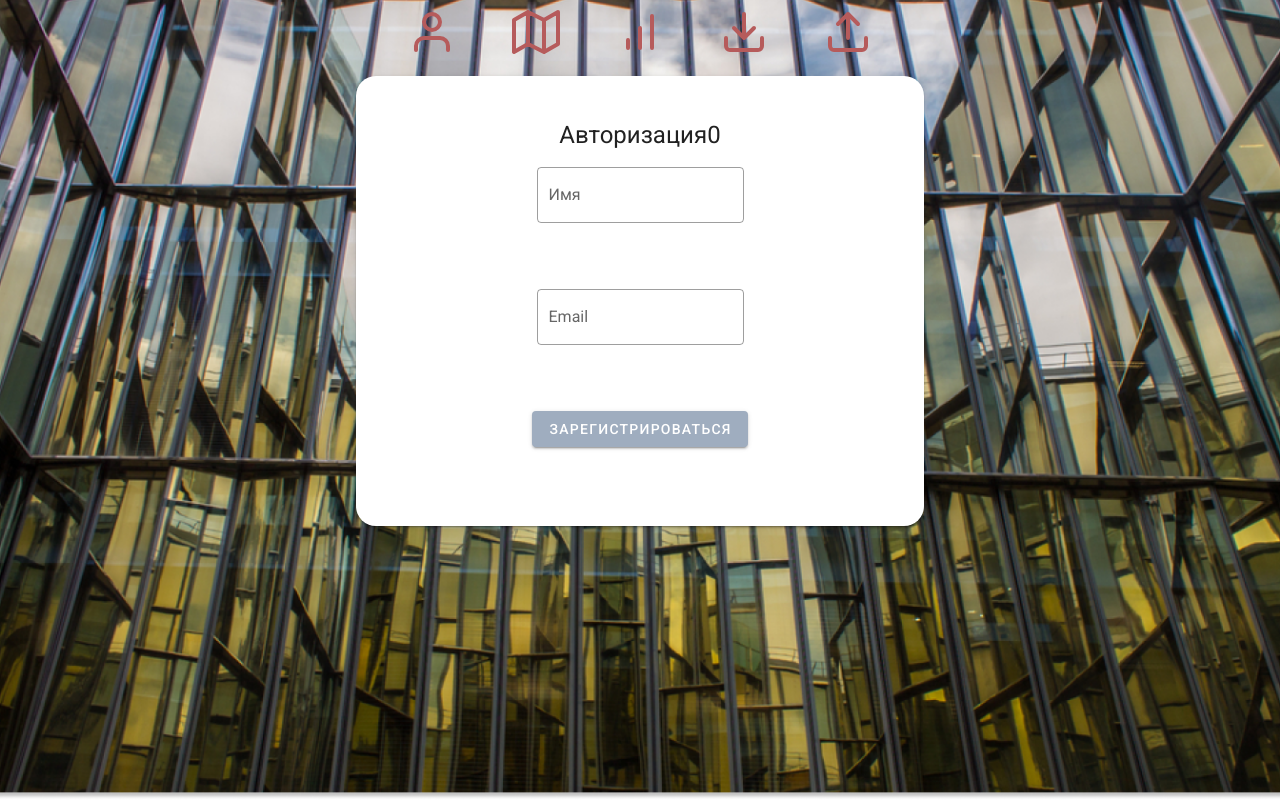
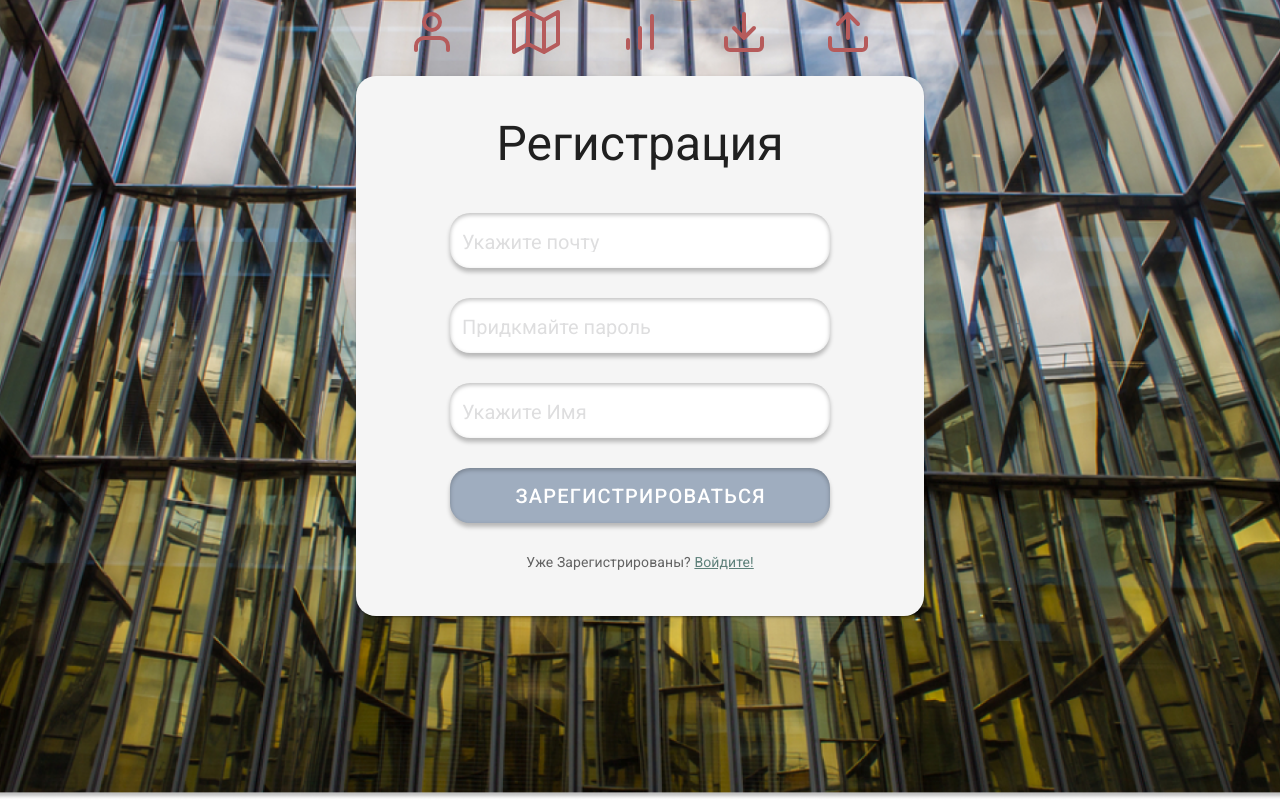
Before and after one commit to moevm/nosql2h24-spb, a Nuxt app in the folder frontend/: page /signup in a window 1280 px wide. Built offline with nearby package versions, Linux system fonts and the light colour scheme.

Commit message:
signup page add

```diff
--- /dev/null
+++ b/frontend/components/Btn.vue
@@ -0,0 +1,31 @@
+<template>
+    <v-btn
+        color="accent"
+        class="btn"
+    >
+        {{ label }}
+    </v-btn>
+</template>
+
+<script>
+    export default {
+        props: {
+        label: {
+            type: String,
+            required: true
+        }
+        }
+    }
+</script>
+
+<style>
+    .btn {
+        height: 55px !important;
+        border-radius: 20px;
+        width: 380px;
+        box-shadow: inset 0 2px 4px 0 rgba(0, 0, 0, 0.25), 0 4px 4px 0 rgba(0, 0, 0, 0.25);
+        .v-btn__content {
+            font-size: 20px;
+        }
+    }
+</style>
--- a/frontend/components/IconBarChart.vue
+++ /dev/null
@@ -1,24 +0,0 @@
-<template>
-  <img src="~/assets/icons/bar-chart.svg" alt="User" />
-</template>
-
-<!-- <style>
-.vuetify-logo {
-  height: 180px;
-  width: 180px;
-  transform: rotateY(560deg);
-  animation: turn 3.5s ease-out forwards 1s;
-}
-
-@keyframes turn {
-  100% {
-    transform: rotateY(0deg);
-  }
-}
-</style> -->
-
-<script>
-export default {
-  name: 'icon-user',
-};
-</script>
--- a/frontend/components/IconDownload.vue
+++ /dev/null
@@ -1,24 +0,0 @@
-<template>
-  <img src="~/assets/icons/download.svg" alt="User" />
-</template>
-
-<!-- <style>
-.vuetify-logo {
-  height: 180px;
-  width: 180px;
-  transform: rotateY(560deg);
-  animation: turn 3.5s ease-out forwards 1s;
-}
-
-@keyframes turn {
-  100% {
-    transform: rotateY(0deg);
-  }
-}
-</style> -->
-
-<script>
-export default {
-  name: 'icon-user',
-};
-</script>
--- a/frontend/components/IconMap.vue
+++ /dev/null
@@ -1,24 +0,0 @@
-<template>
-  <img src="~/assets/icons/map.svg" alt="User" />
-</template>
-
-<!-- <style>
-.vuetify-logo {
-  height: 180px;
-  width: 180px;
-  transform: rotateY(560deg);
-  animation: turn 3.5s ease-out forwards 1s;
-}
-
-@keyframes turn {
-  100% {
-    transform: rotateY(0deg);
-  }
-}
-</style> -->
-
-<script>
-export default {
-  name: 'icon-user',
-};
-</script>
--- a/frontend/components/IconUser.vue
+++ /dev/null
@@ -1,24 +0,0 @@
-<template>
-  <img src="~/assets/icons/user.svg" alt="User" />
-</template>
-
-<!-- <style>
-.vuetify-logo {
-  height: 180px;
-  width: 180px;
-  transform: rotateY(560deg);
-  animation: turn 3.5s ease-out forwards 1s;
-}
-
-@keyframes turn {
-  100% {
-    transform: rotateY(0deg);
-  }
-}
-</style> -->
-
-<script>
-export default {
-  name: 'icon-user',
-};
-</script>
--- a/frontend/components/IconUserUpload.vue
+++ /dev/null
@@ -1,24 +0,0 @@
-<template>
-  <img src="~/assets/icons/upload.svg" alt="User" />
-</template>
-
-<!-- <style>
-.vuetify-logo {
-  height: 180px;
-  width: 180px;
-  transform: rotateY(560deg);
-  animation: turn 3.5s ease-out forwards 1s;
-}
-
-@keyframes turn {
-  100% {
-    transform: rotateY(0deg);
-  }
-}
-</style> -->
-
-<script>
-export default {
-  name: 'icon-user',
-};
-</script>
--- a/frontend/components/NuxtLogo.vue
+++ /dev/null
@@ -1,11 +0,0 @@
-<template>
-  <svg class="nuxt-logo" viewBox="0 0 45 30" fill="none" xmlns="http://www.w3.org/2000/svg">
-    <path d="M24.7203 29.704H41.1008C41.6211 29.7041 42.1322 29.5669 42.5828 29.3061C43.0334 29.0454 43.4075 28.6704 43.6675 28.2188C43.9275 27.7672 44.0643 27.2549 44.0641 26.7335C44.0639 26.2121 43.9266 25.6999 43.6662 25.2485L32.6655 6.15312C32.4055 5.70162 32.0315 5.32667 31.581 5.06598C31.1305 4.8053 30.6195 4.66805 30.0994 4.66805C29.5792 4.66805 29.0682 4.8053 28.6177 5.06598C28.1672 5.32667 27.7932 5.70162 27.5332 6.15312L24.7203 11.039L19.2208 1.48485C18.9606 1.03338 18.5864 0.658493 18.1358 0.397853C17.6852 0.137213 17.1741 0 16.6538 0C16.1336 0 15.6225 0.137213 15.1719 0.397853C14.7213 0.658493 14.3471 1.03338 14.0868 1.48485L0.397874 25.2485C0.137452 25.6999 0.000226653 26.2121 2.8053e-07 26.7335C-0.000226092 27.2549 0.136554 27.7672 0.396584 28.2188C0.656614 28.6704 1.03072 29.0454 1.48129 29.3061C1.93185 29.5669 2.44298 29.7041 2.96326 29.704H13.2456C17.3195 29.704 20.3239 27.9106 22.3912 24.4118L27.4102 15.7008L30.0986 11.039L38.1667 25.0422H27.4102L24.7203 29.704ZM13.0779 25.0374L5.9022 25.0358L16.6586 6.36589L22.0257 15.7008L18.4322 21.9401C17.0593 24.2103 15.4996 25.0374 13.0779 25.0374Z" fill="#00DC82" />
-  </svg>
-</template>
-
-<style>
-.nuxt-logo {
-  height: 180px;
-}
-</style>
--- /dev/null
+++ b/frontend/components/TextField.vue
@@ -0,0 +1,41 @@
+<template>
+    <v-text-field
+    :label="label"
+    solo
+    class="text-field"
+    elevation="4"
+    ></v-text-field>
+</template>
+
+<script>
+    export default {
+        props: {
+            label: {
+            type: String,
+            required: true
+            }
+        }
+    }
+</script>
+
+<style>
+    .text-field {
+        border-radius: 20px;
+        width: 380px;
+        box-shadow: none;
+        box-shadow: none;
+        /* padding: 0 0; */
+        background-color: transparent;
+    }
+    .text-field .v-label {
+        color: #DEDEDF;
+        font-size: 20px;
+    }
+    .text-field .v-input__slot {
+        height: 55px;
+        /* background: red !important; */
+        /* box-shadow: 0 4px 4px 0 rgba(0, 0, 0, 0.25) !important; */
+        box-shadow: 0 4px 4px 0 rgba(0, 0, 0, 0.25), inset 0 2px 4px 0 rgba(0, 0, 0, 0.25) !important;
+        border-radius: 20px;
+    }
+</style>
--- a/frontend/components/UserBtn.vue
+++ /dev/null
@@ -1,39 +0,0 @@
-<template>
-    <v-btn class="icon-btn">
-        <!-- <svg class="icon" viewBox="0 0 24 24" fill="currentColor">
-            <path d="M12 2L2 7l10 5 10-5-10-5zM2 17l10 5 10-5M2 12l10 5 10-5"></path>
-        </svg> -->
-        <svg class="icon" width="48" height="48" viewBox="0 0 48 48" fill="currentColor" xmlns="http://www.w3.org/2000/svg">
-            <path d="M40 42V38C40 35.8783 39.1571 33.8434 37.6569 32.3431C36.1566 30.8429 34.1217 30 32 30H16C13.8783 30 11.8434 30.8429 10.3431 32.3431C8.84285 33.8434 8 35.8783 8 38V42M32 14C32 18.4183 28.4183 22 24 22C19.5817 22 16 18.4183 16 14C16 9.58172 19.5817 6 24 6C28.4183 6 32 9.58172 32 14Z" stroke="#B65B5B" stroke-width="4" stroke-linecap="round" stroke-linejoin="round"/>
-        </svg>
-    </v-btn>
-</template>
-
-<script>
-    export default {
-        name: 'IconButton',
-    };
-</script>
-
-<style scoped>
-    .icon-btn {
-        background: none;
-        border: none;
-        cursor: pointer;
-        padding: 10px;
-        transition: all 0.3s ease;
-    }
-
-    .icon {
-        width: 24px;
-        height: 24px;
-        transition: all 0.3s ease;
-        fill: currentColor; /* Используем текущий цвет текста для заполнения */
-    }
-
-    .icon-btn:hover .icon {
-        stroke: currentColor; /* Подсветка контура при наведении */
-        fill: transparent; /* Убираем заполнение при наведении */
-        stroke-width: 2; /* Толщина контура */
-    }
-</style>
--- a/frontend/nuxt.config.js
+++ b/frontend/nuxt.config.js
@@ -59,10 +59,11 @@ export default {
           success: colors.green.accent3
         },
         light: {
+          background: '#F5F5F5',
           primary: '#5D807A',
           accent: '#9FADBF',
           secondary: '#9FADBF',
-          info: '#322F35',
+          info: '#DEDEDF',
           warning: '#FF9800',
           error: '#F44336',
           success: '#4CAF50'
--- a/frontend/pages/signup.vue
+++ b/frontend/pages/signup.vue
@@ -1,27 +1,24 @@
 <template>
   <v-row justify="center" align="center">
     <v-col cols="12" sm="8" md="6">
-      <v-card class="registration-card">
-        <v-card-title class="headline text-center d-flex justify-center">
-          Авторизация0
+      <v-card class="registration-card" color="background">
+        <v-card-title class="headline text-center d-flex justify-center text-h3 custom-margin">
+          Регистрация
         </v-card-title>
         <v-card-text class="d-flex flex-column align-center">
-          <v-text-field
-            label="Имя"
-            outlined
-            class="mb-9"
-          ></v-text-field>
-          <v-text-field
-            label="Email"
-            outlined
-            class="mb-9"
-          ></v-text-field>
-          <v-btn
-            color="accent"
-            class="mb-9"
-          >
-            Зарегистрироваться
-          </v-btn>
+          <TextField
+            label="Укажите почту"
+          />
+          <TextField
+            label="Придкмайте пароль"
+          />
+          <TextField
+            label="Укажите Имя"
+          />
+          <Btn label="Зарегистрироваться" class="custom-margin"/>
+          <div style="display: inline;">
+            Уже Зарегистрированы? <a display: inline href="/login">Войдите!</a>
+          </div>
         </v-card-text>
       </v-card>
     </v-col>
@@ -36,8 +33,13 @@ export default {
 
 <style scoped>
 .registration-card {
-  /* background-color: primary; */
+  background-color: primary;
   border-radius: 20px;
   padding: 27px;
 }
+
+.custom-margin {
+  margin-top: 0;
+  margin-bottom: 28px;
+}
 </style>
```
